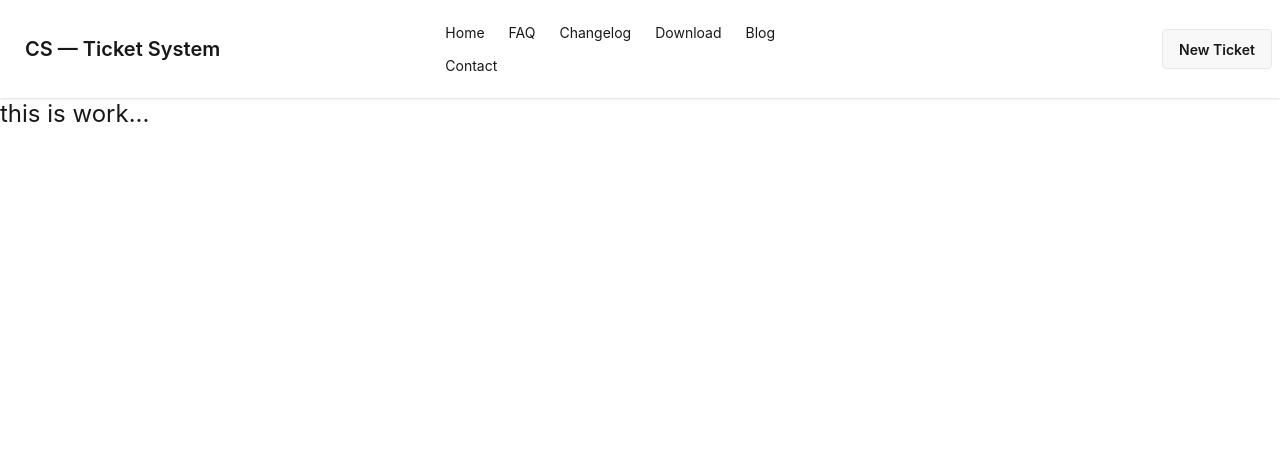
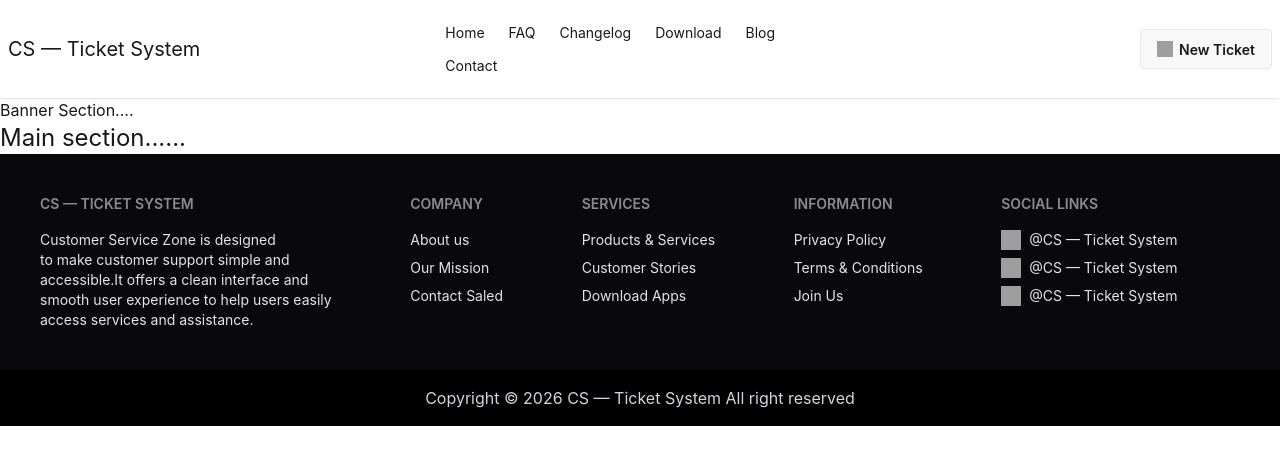
Before and after one commit to Rifat-Earth/customer-service-zone, a React (Vite) app: page / in a window 1280 px wide. Shown: the top 464 px of the page. Built offline with nearby package versions, Linux system fonts and the light colour scheme; grey boxes are pictures that could not be loaded.

Commit message:
footer added

```diff
--- a/src/App.jsx
+++ b/src/App.jsx
@@ -1,5 +1,7 @@
 
 import './App.css'
+import Banner from './Components/Banner/Banner'
+import Footer from './Components/Footer/Footer'
 import Navbar from './Components/Navbar/Navbar'
 
 function App() {
@@ -8,7 +10,9 @@ function App() {
   return (
     <>
      <Navbar></Navbar>
-     <h1 className='text-2xl'>this is work...</h1>
+     <Banner></Banner>
+     <h1 className='text-2xl'>Main section......</h1>
+     <Footer></Footer>
     </>
   )
 }
--- /dev/null
+++ b/src/Components/Banner/Banner.jsx
@@ -0,0 +1,11 @@
+import React from 'react';
+
+const Banner = () => {
+    return (
+        <div>
+            <h1>Banner Section....</h1>
+        </div>
+    );
+};
+
+export default Banner;
--- /dev/null
+++ b/src/Components/Footer/Footer.jsx
@@ -0,0 +1,64 @@
+import React from 'react';
+
+const Footer = () => {
+    return (
+        <>
+            <footer className="footer sm:footer-horizontal bg-neutral text-neutral-content p-10">
+                 <nav>
+                    <h6 className="footer-title">CS — Ticket System</h6>
+                    <p className=' text-sm'>
+                      Customer Service Zone is designed <br></br> to make customer support simple and<br></br> accessible.It offers a clean interface and<br></br> smooth  user experience to help users easily <br></br>access services and assistance.
+                    </p>
+                </nav>
+
+                <nav>
+                    <h6 className="footer-title">Company</h6>
+                    <a className="link link-hover">About us</a>
+                    <a className="link link-hover">Our Mission</a>
+                    <a className="link link-hover">Contact Saled</a>
+
+                </nav>
+                <nav>
+                    <h6 className="footer-title">Services</h6>
+                    <a className="link link-hover">Products & Services</a>
+                    <a className="link link-hover">Customer Stories</a>
+                    <a className="link link-hover">Download Apps</a>
+
+                </nav>
+                 <nav>
+                    <h6 className="footer-title">Information</h6>
+                    <a className="link link-hover">Privacy Policy</a>
+                    <a className="link link-hover">Terms & Conditions</a>
+                    <a className="link link-hover">Join Us</a>
+                </nav>
+                 <nav>
+                    <h6 className="footer-title">Social Links</h6>
+                    <div className='flex gap-2'>
+                        <img className='w-5 h-5'  src="https://img.icons8.com/?size=100&id=19318&format=png&color=000000" alt="youtube-logo" />
+                        <a target='_blank' href='https://www.youtube.com/' className="link link-hover">
+                    @CS — Ticket System</a>
+                    </div>
+                    <div className='flex  gap-2 '>
+                         <img className='w-5 h-5' src="https://img.icons8.com/?size=100&id=118497&format=png&color=000000" alt="fb-logo" />
+                    <a target='_blank' href='https://www.facebook.com/' className="link link-hover">
+                   @CS — Ticket System</a>
+                    </div>
+                    <div className='flex  gap-2'>
+                         <img className='w-5 h-5' src="https://img.icons8.com/?size=100&id=13930&format=png&color=000000" alt="linkdin-logo" />
+                    <a target='_blank' href='https://www.linkedin.com/' className="link link-hover">
+                   @CS — Ticket System</a>
+                    </div>
+                </nav>
+
+            </footer>
+            <div className=" bg-black sm:footer-horizontal text-center text-gray-300 p-4">
+                <aside>
+                    <p>Copyright © {new Date().getFullYear()} CS — Ticket System All right reserved </p>
+                </aside>
+            </div>
+        </>
+
+    );
+};
+
+export default Footer;
--- a/src/Components/Navbar/Navbar.jsx
+++ b/src/Components/Navbar/Navbar.jsx
@@ -3,7 +3,7 @@ import React from 'react';
 const Navbar = () => {
     return (
         <div className="navbar bg-base-100 shadow-sm">
-            <div className="navbar-start">
+            <div className="navbar-start ">
                 <div className="dropdown">
                     <div tabIndex={0} role="button" className="btn btn-ghost lg:hidden">
                         <svg xmlns="http://www.w3.org/2000/svg" className="h-5 w-5" fill="none" viewBox="0 0 24 24" stroke="currentColor"> <path strokeLinecap="round" strokeLinejoin="round" strokeWidth="2" d="M4 6h16M4 12h8m-8 6h16" /> </svg>
@@ -19,11 +19,11 @@ const Navbar = () => {
                         <li><a>Contact</a></li>
                     </ul>
                 </div>
-                <a className="btn btn-ghost text-xl">CS — Ticket System</a>
+                <a className="text-xl">CS — Ticket System</a>
             </div>
             <div className="navbar-end hidden lg:flex">
                 <ul className="menu menu-horizontal px-1">
-                    <li><a>Home</a></li>
+                        <li><a>Home</a></li>
                         <li><a>FAQ</a></li>
                         <li><a>Changelog</a></li>
                         <li><a>Download</a></li>
@@ -32,7 +32,7 @@ const Navbar = () => {
                 </ul>
             </div>
             <div className="navbar-end">
-                <a className="btn">New Ticket</a>
+                <a className="btn "><img className='w-4 h-4' src="https://img.icons8.com/?size=100&id=K0l4dwcsMaJa&format=png&color=000000" alt="not found" />New Ticket</a>
             </div>
         </div>
     );
```
